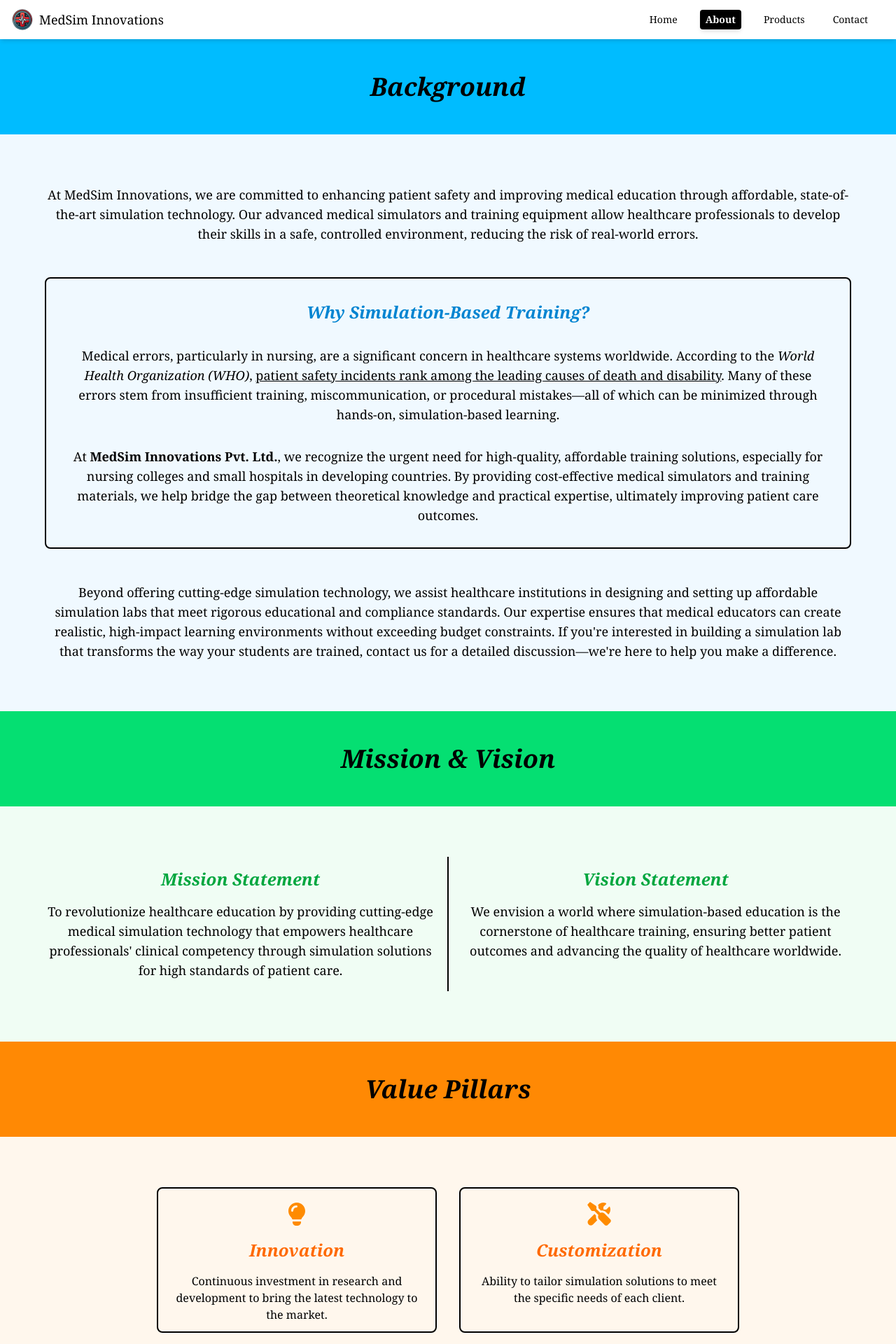
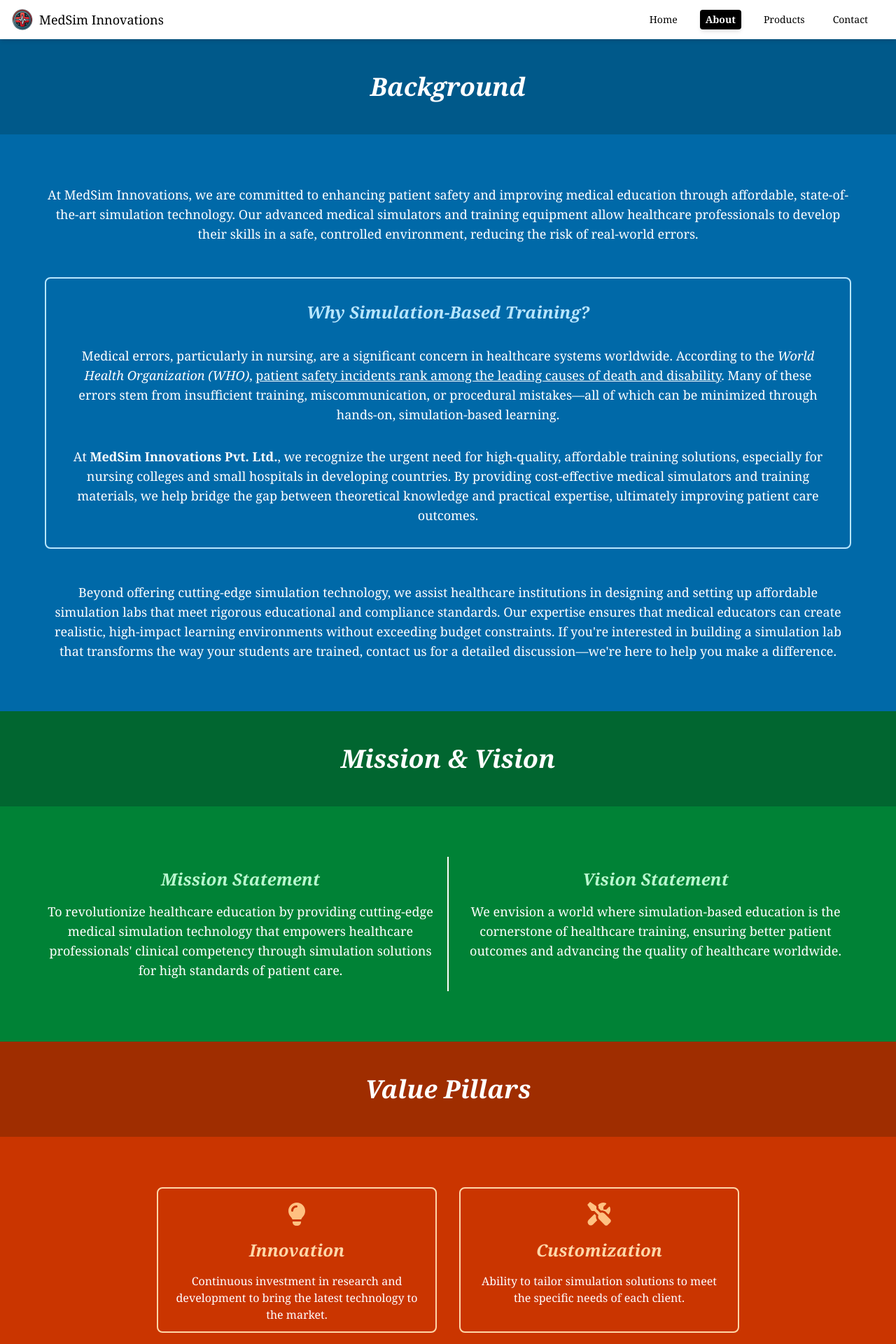
Before and after one commit to MedSim-Innovations/website, a Next.js app: page /about in a window 1280 px wide. Shown: the top 1920 px of the page at 70% size. Built offline with nearby package versions, Linux system fonts and the light colour scheme.

Commit message:
adding changes

```diff
--- a/app/about/page.tsx
+++ b/app/about/page.tsx
@@ -39,54 +39,54 @@
 
         {/* Background */}
         <div className="w-full h-auto flex flex-col">
-          <div className="w-full flex justify-center items-center bg-sky-400 p-12 shadow-md">
-            <h2 className="text-4xl capitalize text-black font-serif font-bold italic text-center">background</h2>
+          <div className="w-full flex justify-center items-center bg-sky-800 p-12 shadow-md">
+            <h2 className="text-4xl capitalize text-white font-serif font-bold italic text-center">background</h2>
           </div>
 
-          <div className="w-full flex flex-col justify-center items-center p-12 py-18 gap-12 bg-sky-50">
-            <p className="text-black font-serif text-lg text-center max-w-6xl">At MedSim Innovations, we are committed to enhancing patient safety and improving medical education through affordable, state-of-the-art simulation technology. Our advanced medical simulators and training equipment allow healthcare professionals to develop their skills in a safe, controlled environment, reducing the risk of real-world errors.</p>
+          <div className="w-full flex flex-col justify-center items-center p-12 py-18 gap-12 bg-sky-700 text-white">
+            <p className="font-serif text-lg text-center max-w-6xl">At MedSim Innovations, we are committed to enhancing patient safety and improving medical education through affordable, state-of-the-art simulation technology. Our advanced medical simulators and training equipment allow healthcare professionals to develop their skills in a safe, controlled environment, reducing the risk of real-world errors.</p>
 
-            <div className="w-full max-w-6xl border-2 border-black rounded-lg flex flex-col justify-center items-center gap-8 p-8">
-              <h3 className="text-2xl capitalize text-sky-600 font-serif font-bold italic text-center">why simulation-based training?</h3>
-              <p className="text-black font-serif text-lg text-center">Medical errors, particularly in nursing, are a significant concern in healthcare systems worldwide. According to the <span className="italic">World Health Organization (WHO)</span>, <a href="https://www.who.int/news-room/fact-sheets/detail/patient-safety" target="_blank" className="underline hover:bg-sky-600 hover:text-white">patient safety incidents rank among the leading causes of death and disability</a>. Many of these errors stem from insufficient training, miscommunication, or procedural mistakes—all of which can be minimized through hands-on, simulation-based learning.</p>
-              <p className="text-black font-serif text-lg text-center">At <span className="font-bold">MedSim Innovations Pvt. Ltd.</span>, we recognize the urgent need for high-quality, affordable training solutions, especially for nursing colleges and small hospitals in developing countries. By providing cost-effective medical simulators and training materials, we help bridge the gap between theoretical knowledge and practical expertise, ultimately improving patient care outcomes.</p>
+            <div className="w-full max-w-6xl border-2 border-sky-200 rounded-lg flex flex-col justify-center items-center gap-8 p-8">
+              <h3 className="text-2xl capitalize text-sky-200 font-serif font-bold italic text-center">why simulation-based training?</h3>
+              <p className="font-serif text-lg text-center">Medical errors, particularly in nursing, are a significant concern in healthcare systems worldwide. According to the <span className="italic">World Health Organization (WHO)</span>, <a href="https://www.who.int/news-room/fact-sheets/detail/patient-safety" target="_blank" className="underline hover:bg-sky-200 hover:text-black">patient safety incidents rank among the leading causes of death and disability</a>. Many of these errors stem from insufficient training, miscommunication, or procedural mistakes—all of which can be minimized through hands-on, simulation-based learning.</p>
+              <p className="font-serif text-lg text-center">At <span className="font-bold">MedSim Innovations Pvt. Ltd.</span>, we recognize the urgent need for high-quality, affordable training solutions, especially for nursing colleges and small hospitals in developing countries. By providing cost-effective medical simulators and training materials, we help bridge the gap between theoretical knowledge and practical expertise, ultimately improving patient care outcomes.</p>
             </div>
 
-            <p className="text-black font-serif text-center text-lg max-w-6xl">Beyond offering cutting-edge simulation technology, we assist healthcare institutions in designing and setting up affordable simulation labs that meet rigorous educational and compliance standards. Our expertise ensures that medical educators can create realistic, high-impact learning environments without exceeding budget constraints. If you're interested in building a simulation lab that transforms the way your students are trained, contact us for a detailed discussion—we're here to help you make a difference.</p>
+            <p className="font-serif text-center text-lg max-w-6xl">Beyond offering cutting-edge simulation technology, we assist healthcare institutions in designing and setting up affordable simulation labs that meet rigorous educational and compliance standards. Our expertise ensures that medical educators can create realistic, high-impact learning environments without exceeding budget constraints. If you're interested in building a simulation lab that transforms the way your students are trained, contact us for a detailed discussion—we're here to help you make a difference.</p>
           </div>
         </div>
 
         {/* Mission & Vision */}
         <div className="w-full h-auto flex flex-col">
-          <div className="w-full flex justify-center items-center bg-green-400 p-12 shadow-md">
-            <h2 className="text-4xl capitalize text-black font-serif font-bold italic text-center">mission & vision</h2>
+          <div className="w-full flex justify-center items-center bg-green-800 p-12 shadow-md">
+            <h2 className="text-4xl capitalize text-white font-serif font-bold italic text-center">mission & vision</h2>
           </div>
 
-          <div className="w-full h-auto p-12 py-18 flex md:flex-row flex-col max-md:gap-4 bg-green-50">
+          <div className="w-full h-auto p-12 py-18 flex md:flex-row flex-col max-md:gap-4 bg-green-700 text-white">
             <div className="w-full md:border-r p-4 flex flex-col justify-start items-center gap-4">
-              <h3 className="text-2xl capitalize text-green-600 font-serif font-bold italic text-center">mission statement</h3>
-              <p className="text-black font-serif text-center text-lg max-w-6xl">To revolutionize healthcare education by providing cutting-edge medical simulation technology that empowers healthcare professionals' clinical competency through simulation solutions for high standards of patient care.</p>
+              <h3 className="text-2xl capitalize text-green-200 font-serif font-bold italic text-center">mission statement</h3>
+              <p className="font-serif text-center text-lg max-w-6xl">To revolutionize healthcare education by providing cutting-edge medical simulation technology that empowers healthcare professionals' clinical competency through simulation solutions for high standards of patient care.</p>
             </div>
 
             <div className="w-full md:border-l p-4 flex flex-col justify-start items-center gap-4">
-              <h3 className="text-2xl capitalize text-green-600 font-serif font-bold italic text-center">vision statement</h3>
-              <p className="text-black font-serif text-center text-lg max-w-6xl">We envision a world where simulation-based education is the cornerstone of healthcare training, ensuring better patient outcomes and advancing the quality of healthcare worldwide.</p>
+              <h3 className="text-2xl capitalize text-green-200 font-serif font-bold italic text-center">vision statement</h3>
+              <p className="font-serif text-center text-lg max-w-6xl">We envision a world where simulation-based education is the cornerstone of healthcare training, ensuring better patient outcomes and advancing the quality of healthcare worldwide.</p>
             </div>
           </div>
         </div>
 
         {/* Value Pillars */}
         <div className="w-full h-auto flex flex-col">
-          <div className="w-full flex justify-center items-center bg-orange-400 p-12 shadow-md">
-            <h2 className="text-4xl capitalize text-black font-serif font-bold italic text-center">value pillars</h2>
+          <div className="w-full flex justify-center items-center bg-orange-800 p-12 shadow-md">
+            <h2 className="text-4xl capitalize text-white font-serif font-bold italic text-center">value pillars</h2>
           </div>
 
-          <div className="w-full h-auto flex flex-row flex-wrap gap-8 justify-center items-center p-12 py-18 bg-orange-50">
+          <div className="w-full h-auto flex flex-row flex-wrap gap-8 justify-center items-center p-12 py-18 bg-orange-700 text-white">
             {valuePillars.map((item, i) => (
-              <div key={i} className="p-4 border-2 border-black rounded-lg flex flex-col justify-start items-center gap-4 w-100 md:h-52 h-auto hover:scale-105 transition-all duration-300">
-                <Image src={item.icon} alt="icon" className="w-10 h-10" style={{ filter: "invert(50%) sepia(80%) saturate(800%) hue-rotate(360deg) brightness(100%)" }} />
-                <h3 className="text-2xl capitalize text-orange-500 font-serif font-bold italic text-center">{item.title}</h3>
-                <p className="text-black font-serif text-center text-md">{item.desc}</p>
+              <div key={i} className="p-4 border-2 border-orange-200 rounded-lg flex flex-col justify-start items-center gap-4 w-100 md:h-52 h-auto hover:scale-105 transition-all duration-200">
+                <Image src={item.icon} alt="icon" className="w-10 h-10" style={{ filter: "invert(85%) sepia(50%) saturate(600%) hue-rotate(315deg) brightness(100%)" }} />
+                <h3 className="text-2xl capitalize text-orange-200 font-serif font-bold italic text-center">{item.title}</h3>
+                <p className="font-serif text-center text-md">{item.desc}</p>
               </div>
             ))}
           </div>
@@ -94,19 +94,19 @@
 
         {/* Our Customers */}
         <div className="w-full h-auto flex flex-col">
-          <div className="w-full flex justify-center items-center bg-purple-400 p-12 shadow-md">
-            <h2 className="text-4xl capitalize text-black font-serif font-bold italic text-center">our customers</h2>
+          <div className="w-full flex justify-center items-center bg-purple-800 p-12 shadow-md">
+            <h2 className="text-4xl capitalize text-white font-serif font-bold italic text-center">our customers</h2>
           </div>
 
-          <div className="w-full h-auto flex flex-row flex-wrap gap-12 justify-center items-center p-12 py-18 bg-purple-50">
+          <div className="w-full h-auto flex flex-row flex-wrap gap-12 justify-center items-center p-12 py-18 bg-purple-700 text-white">
             {customers.map((item, i) => (
-              <div key={i} className="w-80 md:h-108 h-auto border-2 rounded-lg p-4 flex flex-col hover:scale-105 transition-all duration-300">
+              <div key={i} className="w-80 md:h-108 h-auto border-2 rounded-lg p-4 flex flex-col hover:scale-105 transition-all duration-200">
                 <div className="w-full h-5/8">
                   <Image src={item.img} alt={item.title} className="object-cover w-full h-full max-h-80" />
                 </div>
                 <div className="w-full h-3/8 flex flex-col justify-center items-center gap-4">
-                  <h3 className="text-2xl capitalize text-purple-600 font-serif font-bold italic text-center">{item.title}</h3>
-                  <p className="text-black font-serif text-center text-md">{item.desc}</p>
+                  <h3 className="text-2xl capitalize text-purple-200 font-serif font-bold italic text-center">{item.title}</h3>
+                  <p className="font-serif text-center text-md">{item.desc}</p>
                 </div>
               </div>
             ))}
--- a/components/navbar/navbar.tsx
+++ b/components/navbar/navbar.tsx
@@ -58,10 +58,10 @@
 
   return (
     <>
-      <nav className="z-50 bg-white shadow-md w-screen h-14 fixed top-0 left-0 flex flex-row justify-start items-center px-4 pr-8">
+      <nav className="z-50 bg-white text-black shadow-md w-screen h-14 fixed top-0 left-0 flex flex-row justify-start items-center px-4 pr-8">
         <Link href="/" className="mr-auto flex flex-row gap-2 justify-center items-center">
           <Image src={logo} alt="logo" className="w-8 h-8" />
-          <h1 className="text-lg text-black font-serif">MedSim Innovations</h1>
+          <h1 className="text-lg font-serif">MedSim Innovations</h1>
         </Link>
 
         {/* Desktop menu */}
@@ -70,7 +70,7 @@
             <Link
               key={i}
               href={item.link}
-              className={`text-sm text-black font-serif capitalize transition-all px-2 py-1 rounded-sm ${
+              className={`text-sm font-serif capitalize transition-all px-2 py-1 rounded-sm ${
                 pathname === item.link ? "bg-black shadow-md text-white font-bold" : "hover:bg-black/10"
               }`}
             >
```
Also changed, not shown: components/footer/footer.tsx (+4 -4 lines), 2 other files (tests, documents, lock files or other folders).
